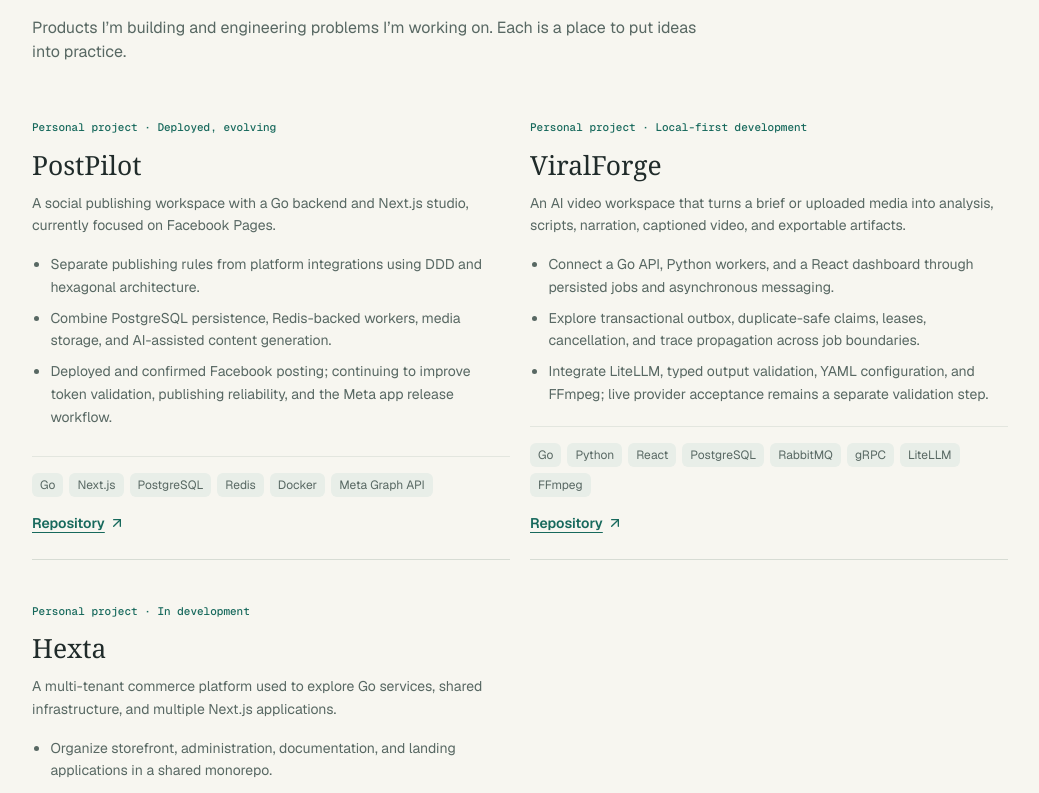
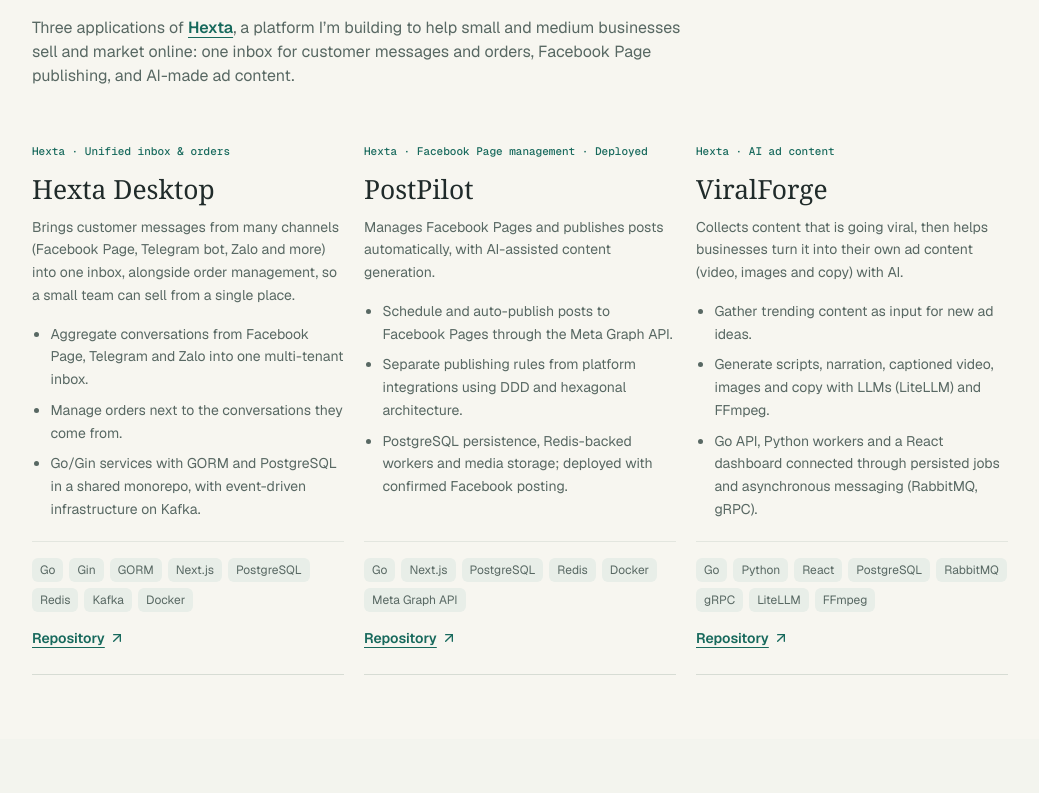
Before and after one commit to TruongHoang2004/portfolio, a Next.js app: page / in a window 1280 px wide. Shown: the part 7883-8676 px from the top of the page, without its empty margins (120-1159 px from the left). Built offline with nearby package versions, Linux system fonts and the light colour scheme.

Commit message:
content: present Selected Work as the three Hexta applications

```diff
--- a/components/PersonalProjects.tsx
+++ b/components/PersonalProjects.tsx
@@ -1,5 +1,5 @@
 import { ArrowUpRight, Code2 } from "lucide-react";
-import { personalProjects } from "@/data/projects";
+import { HEXTA_URL, personalProjects } from "@/data/projects";
 
 export function PersonalProjects() {
   return (
@@ -8,8 +8,8 @@ export function PersonalProjects() {
         <Code2 className="w-7 h-7 text-accent" aria-hidden="true" />
         <h2 id="projects-title" className="text-3xl font-bold tracking-tight">Selected Work</h2>
       </div>
-      <p className="text-muted-foreground mb-8 max-w-2xl">Products I’m building and engineering problems I’m working on. Each is a place to put ideas into practice.</p>
-      <div className="grid md:grid-cols-2 gap-5">
+      <p className="text-muted-foreground mb-8 max-w-2xl">Three applications of <a href={HEXTA_URL} target="_blank" rel="noreferrer" className="font-semibold text-accent underline underline-offset-4">Hexta</a>, a platform I’m building to help small and medium businesses sell and market online: one inbox for customer messages and orders, Facebook Page publishing, and AI-made ad content.</p>
+      <div className="grid md:grid-cols-3 gap-5">
         {personalProjects.map((project) => (
           <article key={project.name} className="rounded-2xl border border-border bg-background p-6 shadow-sm flex flex-col">
             <p className="text-xs font-medium text-accent mb-3">{project.category}</p>
--- a/data/projects.ts
+++ b/data/projects.ts
@@ -7,41 +7,45 @@ export type PersonalProject = {
   url?: string;
 };
 
+export const HEXTA_URL = "https://hexta.org/";
+
+// The three applications of Hexta, a platform I'm building to help small and medium
+// businesses sell and market online.
 export const personalProjects: PersonalProject[] = [
   {
+    name: "Hexta Desktop",
+    category: "Hexta · Unified inbox & orders",
+    description: "Brings customer messages from many channels (Facebook Page, Telegram bot, Zalo and more) into one inbox, alongside order management, so a small team can sell from a single place.",
+    highlights: [
+      "Aggregate conversations from Facebook Page, Telegram and Zalo into one multi-tenant inbox.",
+      "Manage orders next to the conversations they come from.",
+      "Go/Gin services with GORM and PostgreSQL in a shared monorepo, with event-driven infrastructure on Kafka.",
+    ],
+    technologies: "Go · Gin · GORM · Next.js · PostgreSQL · Redis · Kafka · Docker",
+    url: "https://github.com/TruongHoang2004/Hexta",
+  },
+  {
     name: "PostPilot",
-    category: "Personal project · Deployed, evolving",
-    description: "A social publishing workspace with a Go backend and Next.js studio, currently focused on Facebook Pages.",
+    category: "Hexta · Facebook Page management · Deployed",
+    description: "Manages Facebook Pages and publishes posts automatically, with AI-assisted content generation.",
     highlights: [
+      "Schedule and auto-publish posts to Facebook Pages through the Meta Graph API.",
       "Separate publishing rules from platform integrations using DDD and hexagonal architecture.",
-      "Combine PostgreSQL persistence, Redis-backed workers, media storage, and AI-assisted content generation.",
-      "Deployed and confirmed Facebook posting; continuing to improve token validation, publishing reliability, and the Meta app release workflow.",
+      "PostgreSQL persistence, Redis-backed workers and media storage; deployed with confirmed Facebook posting.",
     ],
     technologies: "Go · Next.js · PostgreSQL · Redis · Docker · Meta Graph API",
     url: "https://github.com/TruongHoang2004/PostPilot",
   },
   {
     name: "ViralForge",
-    category: "Personal project · Local-first development",
-    description: "An AI video workspace that turns a brief or uploaded media into analysis, scripts, narration, captioned video, and exportable artifacts.",
+    category: "Hexta · AI ad content",
+    description: "Collects content that is going viral, then helps businesses turn it into their own ad content (video, images and copy) with AI.",
     highlights: [
-      "Connect a Go API, Python workers, and a React dashboard through persisted jobs and asynchronous messaging.",
-      "Explore transactional outbox, duplicate-safe claims, leases, cancellation, and trace propagation across job boundaries.",
-      "Integrate LiteLLM, typed output validation, YAML configuration, and FFmpeg; live provider acceptance remains a separate validation step.",
+      "Gather trending content as input for new ad ideas.",
+      "Generate scripts, narration, captioned video, images and copy with LLMs (LiteLLM) and FFmpeg.",
+      "Go API, Python workers and a React dashboard connected through persisted jobs and asynchronous messaging (RabbitMQ, gRPC).",
     ],
     technologies: "Go · Python · React · PostgreSQL · RabbitMQ · gRPC · LiteLLM · FFmpeg",
     url: "https://github.com/TruongHoang2004/ViralForge",
   },
-  {
-    name: "Hexta",
-    category: "Personal project · In development",
-    description: "A multi-tenant commerce platform used to explore Go services, shared infrastructure, and multiple Next.js applications.",
-    highlights: [
-      "Organize storefront, administration, documentation, and landing applications in a shared monorepo.",
-      "Work with Go/Gin, GORM, PostgreSQL, tenant management, and containerized local development.",
-      "Explore event-driven infrastructure and search as part of the platform architecture.",
-    ],
-    technologies: "Go · Gin · GORM · Next.js · PostgreSQL · Redis · Kafka · Docker",
-    url: "https://github.com/TruongHoang2004/Hexta",
-  },
 ];
```
